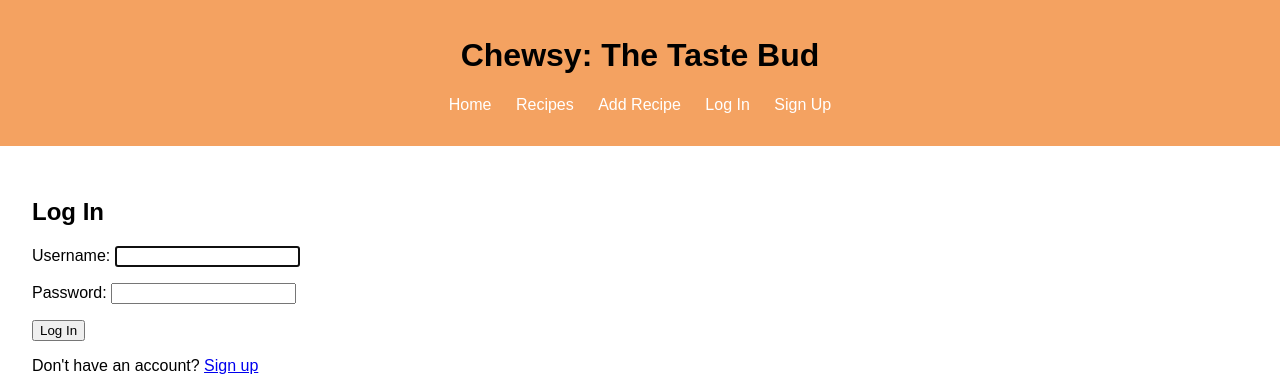
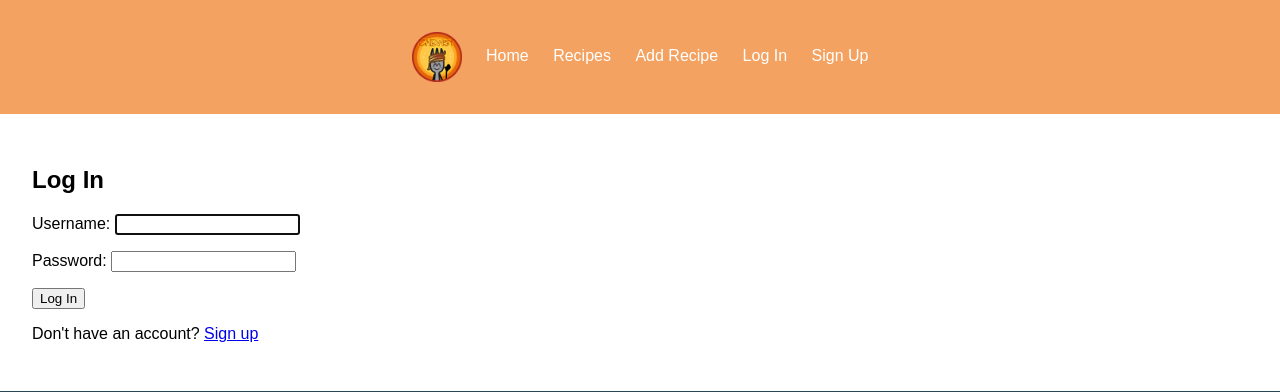
Before and after one commit to mparente88/chewsy-app, a Django app: page /login/ in a window 1280 px wide. Shown: the top 392 px of the page. Run offline with Django 5.2, Linux system fonts and the light colour scheme.

Commit message:
Added a logo

```diff
--- a/recipes/static/styles.css
+++ b/recipes/static/styles.css
@@ -243,3 +243,16 @@ footer {
     overflow: visible;
   }
 }
+
+.nav-logo {
+  height: 50px;
+  width: auto;
+  vertical-align: middle;
+}
+
+.hero-logo {
+  display: block;
+  max-width: 200px;
+  height: auto;
+  margin: 0 auto 1rem;
+}
--- a/recipes/templates/recipes/base.html
+++ b/recipes/templates/recipes/base.html
@@ -10,9 +10,13 @@
   </head>
   <body>
     <header>
-      <h1>Chewsy: The Taste Bud</h1>
       <nav>
         <ul>
+          <li>
+            <a href="{% url 'home' %}">
+              <img src="{% static 'images/ChewsyLogo.png' %}" alt="Chewsy Logo" class="nav-logo" />
+            </a>
+          </li>
           <li><a href="{% url 'home' %}">Home</a></li>
           <li><a href="{% url 'recipe_list' %}">Recipes</a></li>
           <li><a href="{% url 'recipe_create' %}">Add Recipe</a></li>
--- a/recipes/templates/recipes/home.html
+++ b/recipes/templates/recipes/home.html
@@ -1,5 +1,6 @@
 {% extends 'recipes/base.html' %} {% load static %} {% block content %}
 <section class="hero">
+  <img src="{% static 'images/ChewsyLogo.png' %}" alt="Chewsy Logo" class="hero-logo" />
   <h2>Welcome to Chewsy!</h2>
   <p>Beggars Can't Be Chewsers</p>
   <a href="{% url 'recipe_list' %}" class="btn-primary">View Recipes</a>
```
